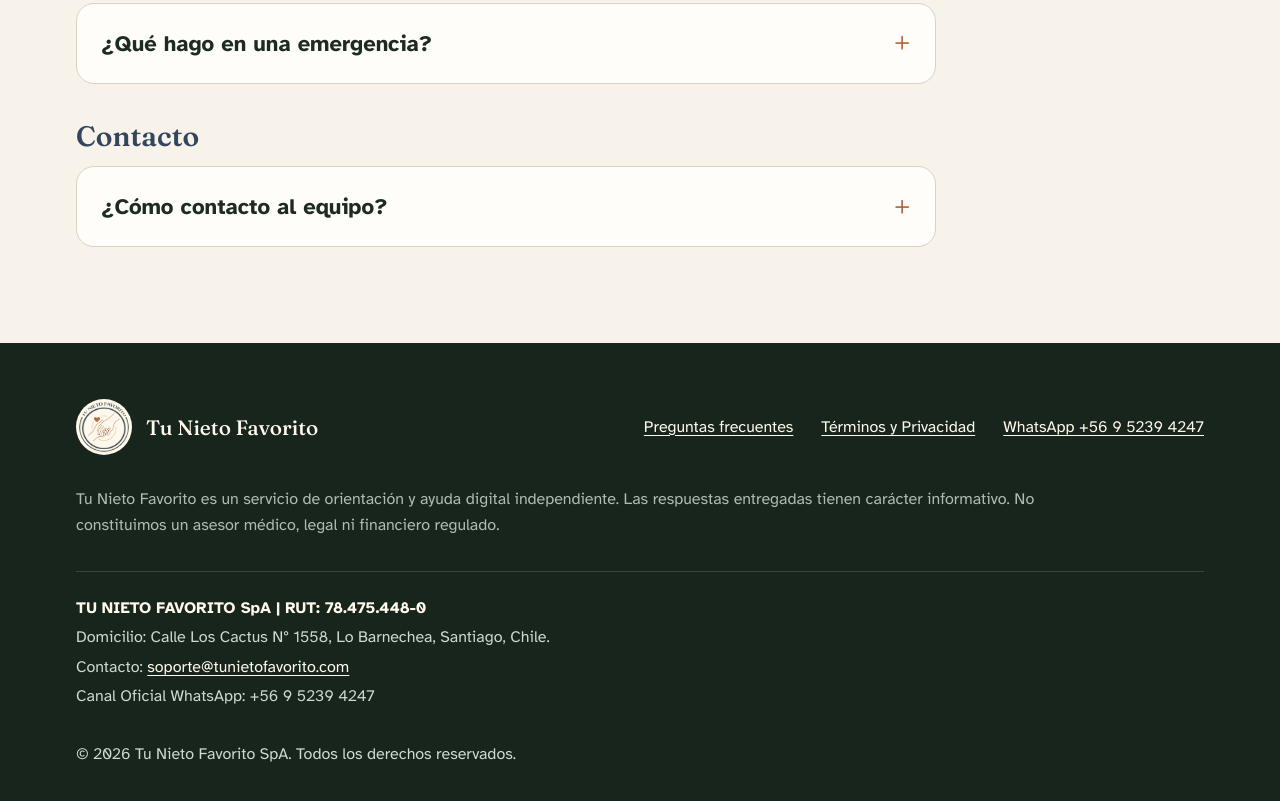
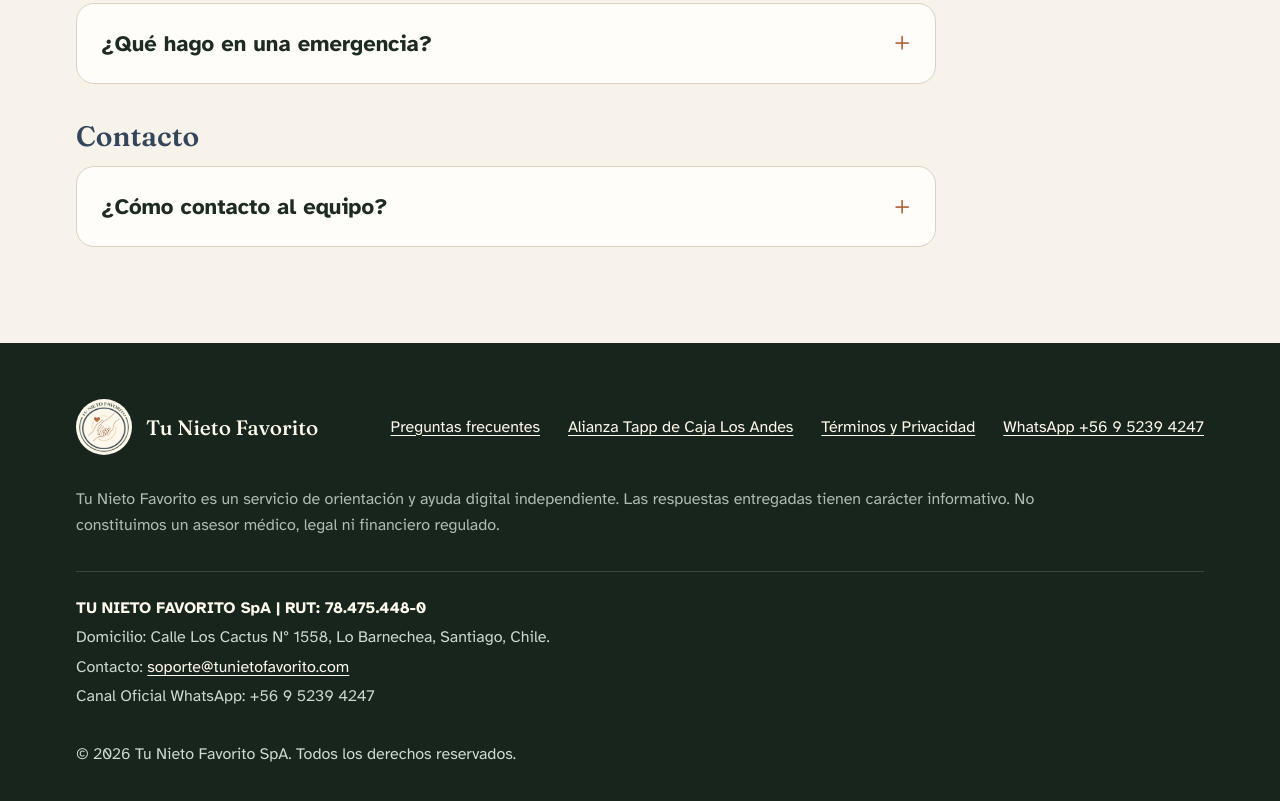
Before and after one commit to tomas-tnf/sitio-web, a plain HTML site: page preguntas/index.html in a window 1280 px wide. Shown: the part 1964-2765 px from the top of the page. Drawn offline with Linux system fonts and the light colour scheme.

Commit message:
Update index.html

```diff
--- a/preguntas/index.html
+++ b/preguntas/index.html
@@ -56,6 +56,7 @@
       <div class="footer-brand"><img src="../assets/logo.png" alt="" width="56" height="56"><span>Tu Nieto Favorito</span></div>
       <nav class="footer-links" aria-label="Pie de página">
         <a href="../preguntas/">Preguntas frecuentes</a>
+        <a href="../tapp-cla/">Alianza Tapp de Caja Los Andes</a>
         <a href="../terminos/">Términos y Privacidad</a>
         <a href="https://wa.me/56952394247?text=Hola%2C+quiero+probar+Tu+Nieto+Favorito%2C+lo+vi+en+la+web." target="_blank" rel="noopener">WhatsApp +56 9 5239 4247</a>
       </nav>
```
